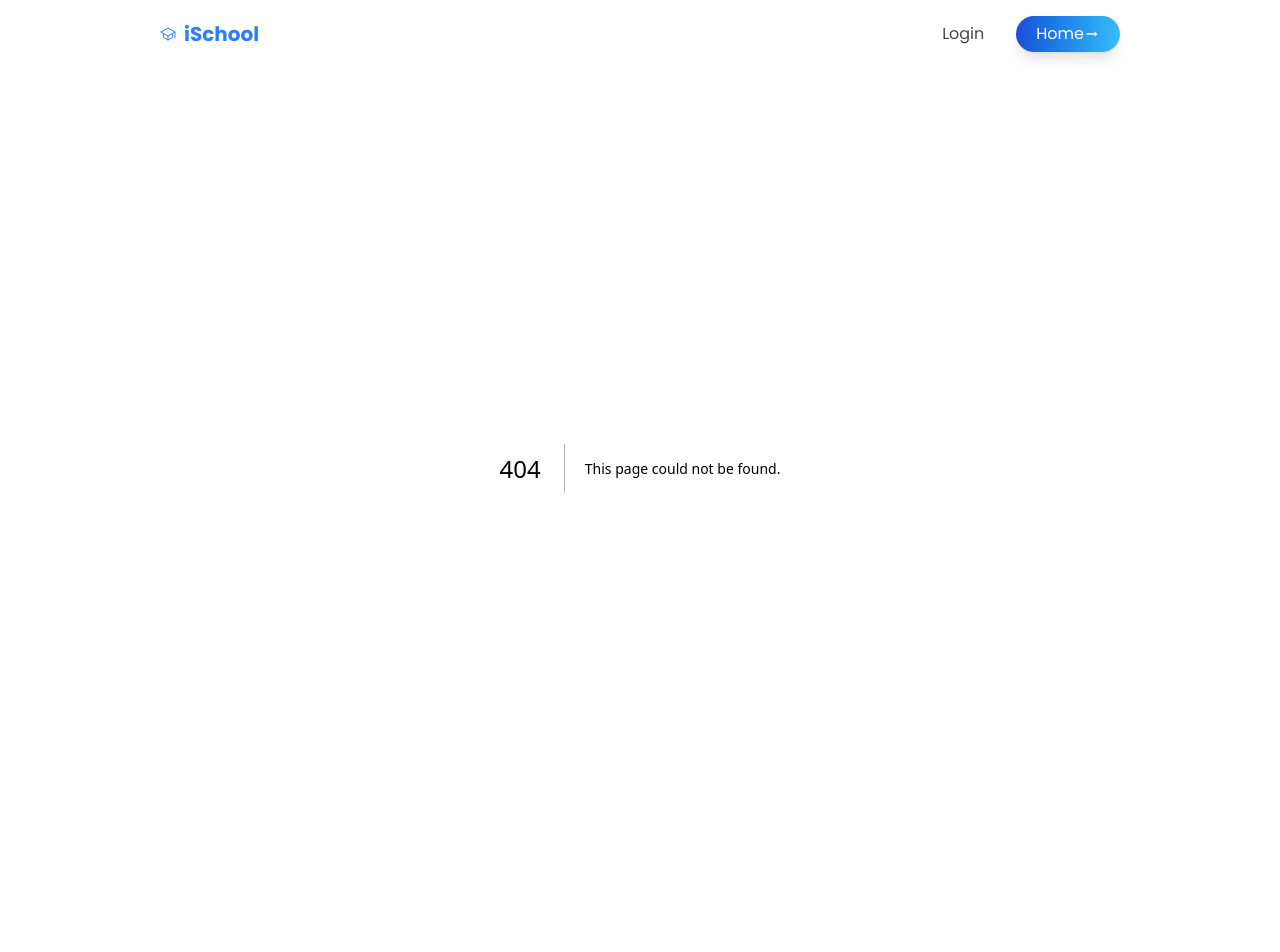
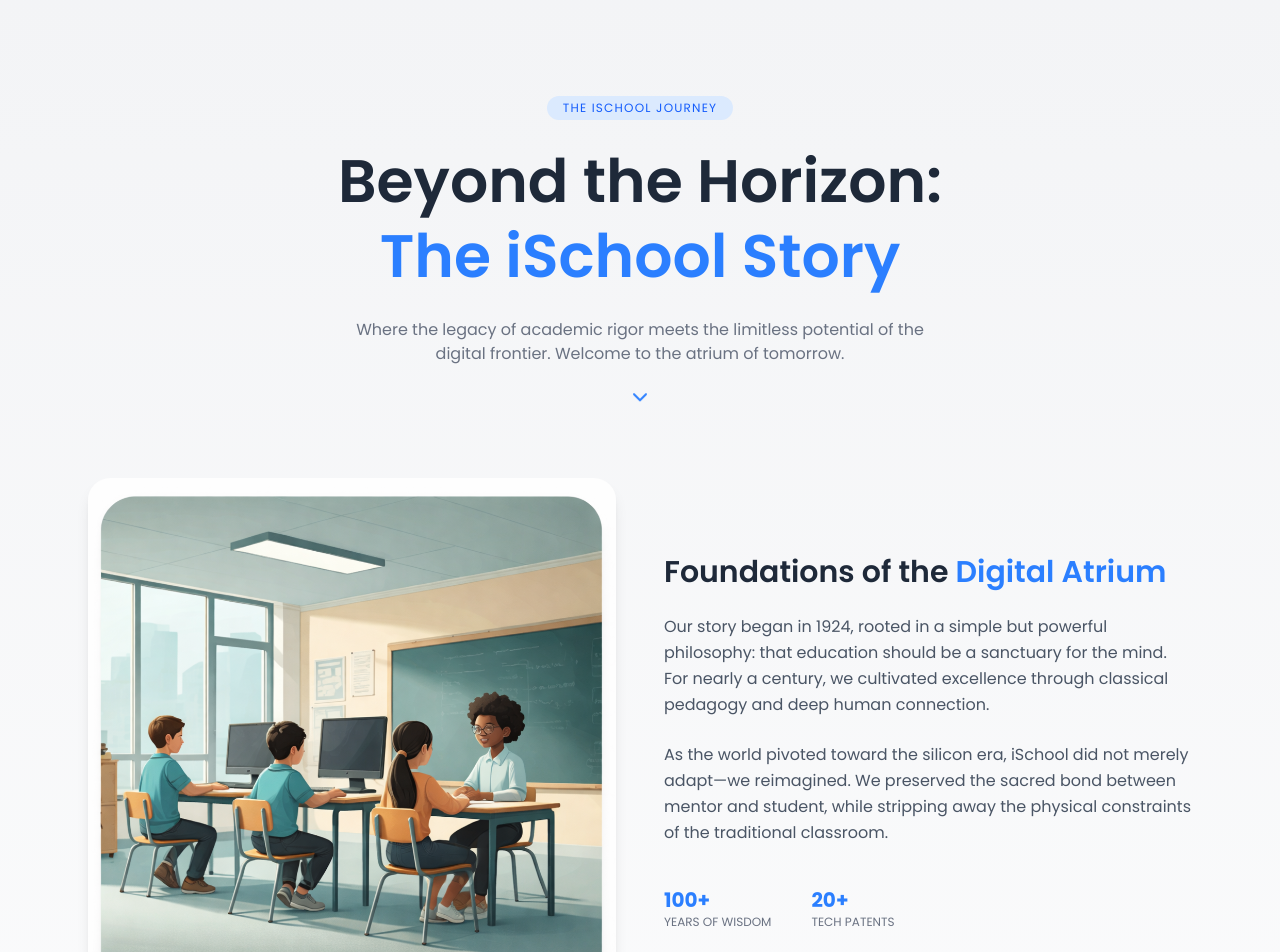
Before and after one commit to nicknasakt7/iSchool-Frontend, a Next.js app: page /content in a window 1280 px wide. Before the commit this address had no page. Shown: the top 952 px of the page. Before the commit the page ends 868 px from the top, so only its background shows below. Built offline with nearby package versions, Linux system fonts and the light colour scheme.

Commit message:
feat(home):move navbar from main layout to home

```diff
--- /dev/null
+++ b/src/app/(home)/layout.tsx
@@ -0,0 +1,15 @@
+import Navbar from "@/components/navbar/navbar";
+
+export default function Layout({
+  children,
+}: Readonly<{
+  children: React.ReactNode;
+}>) {
+  return (
+    <>
+      <Navbar/>
+      {children}
+    </>
+
+  );
+}
--- /dev/null
+++ b/src/app/content/page.tsx
@@ -0,0 +1,112 @@
+'use client'
+
+import Image from "next/image";
+import { ChevronDown } from "lucide-react";
+import { motion } from "motion/react";
+
+export default function PageContent() {
+  return (
+    <motion.div
+      initial={{
+        opacity: 0,
+        scale: 0.5,
+      }}
+      animate={{ opacity: 1, scale: 1 }}
+      transition={{ duration: 0.9 }}
+    >
+      <div className="bg-linear-to-b from-gray-100 to-white min-h-screen">
+        <section className="flex flex-col items-center justify-center text-center px-6 pt-24 pb-16">
+          <span className="text-xs tracking-widest bg-blue-100 text-blue-600 px-4 py-1 rounded-full mb-6">
+            THE ISCHOOL JOURNEY
+          </span>
+          <h1 className="text-4xl sm:text-6xl font-semibold text-gray-800 leading-tight">
+            Beyond the Horizon: <br />
+            <span className="text-blue-500">The iSchool Story</span>
+          </h1>
+          <p className="mt-6 max-w-xl text-gray-500">
+            Where the legacy of academic rigor meets the limitless potential of
+            the digital frontier. Welcome to the atrium of tomorrow.
+          </p>
+          <ChevronDown className="mt-6 text-blue-500 animate-bounce" />
+        </section>
+
+        <section className="max-w-6xl mx-auto px-6 pb-20 grid md:grid-cols-2 gap-12 items-center">
+          <div className="rounded-3xl overflow-hidden shadow-lg">
+            <Image
+              src="/content.png"
+              alt="library"
+              width={600}
+              height={400}
+              className="w-full h-full object-cover"
+            />
+          </div>
+
+          <div className="space-y-6">
+            <h2 className="text-2xl sm:text-3xl font-semibold text-gray-800">
+              Foundations of the{" "}
+              <span className="text-blue-500">Digital Atrium</span>
+            </h2>
+
+            <p className="text-gray-600 leading-relaxed">
+              Our story began in 1924, rooted in a simple but powerful
+              philosophy: that education should be a sanctuary for the mind. For
+              nearly a century, we cultivated excellence through classical
+              pedagogy and deep human connection.
+            </p>
+
+            <p className="text-gray-600 leading-relaxed">
+              As the world pivoted toward the silicon era, iSchool did not
+              merely adapt—we reimagined. We preserved the sacred bond between
+              mentor and student, while stripping away the physical constraints
+              of the traditional classroom.
+            </p>
+
+            <div className="flex gap-10 pt-4">
+              <div>
+                <p className="text-blue-500 text-xl font-bold">100+</p>
+                <p className="text-xs text-gray-500">YEARS OF WISDOM</p>
+              </div>
+              <div>
+                <p className="text-blue-500 text-xl font-bold">20+</p>
+                <p className="text-xs text-gray-500">TECH PATENTS</p>
+              </div>
+            </div>
+          </div>
+        </section>
+
+        <section className="relative max-w-6xl mx-auto px-6 py-20 grid md:grid-cols-2 gap-12 items-center overflow-hidden">
+          <div className="absolute inset-0 -z-10">
+            <div className="absolute inset-0 bg-linear-to-r from-white via-white/80 to-transparent" />
+            <div className="absolute inset-0 backdrop-blur-[2px]" />
+          </div>
+
+          <div className="space-y-6">
+            <h2 className="text-2xl sm:text-3xl font-semibold text-gray-800">
+              The Birth of the Ischool <br />{" "}
+              <span className="text-blue-500">AI Insight Layer</span>
+            </h2>
+
+            <p className="text-gray-600 leading-relaxed">
+              We didnt build AI to replace teachers; we built it to liberate
+              them. The AI Insight Layer was born from a radical question: What
+              if technology could handle the data, so humans could focus on the
+              soul?
+            </p>
+
+            <div className="flex gap-10 pt-4"></div>
+          </div>
+
+          <div className="rounded-3xl overflow-hidden shadow-xl">
+            <Image
+              src="/content.png"
+              alt="library"
+              width={600}
+              height={400}
+              className="w-full h-full object-cover"
+            />
+          </div>
+        </section>
+      </div>
+    </motion.div>
+  );
+}
--- a/src/app/layout.tsx
+++ b/src/app/layout.tsx
@@ -30,7 +30,7 @@ export default function RootLayout({
   return (
     <html lang="en" className={cn("font-sans", inter.variable)}>
       <body className={`antialiased ${poppins.className}`}>
-        <Navbar />
+
         {children}
         <Toaster position="top-right" richColors />
       </body>
--- a/src/app/styles/globals.css
+++ b/src/app/styles/globals.css
@@ -1,15 +1,10 @@
-@import "tailwindcss";
-@import "tw-animate-css";
-@import "shadcn/tailwind.css";
+@import 'tailwindcss';
+@import 'tw-animate-css';
+@import 'shadcn/tailwind.css';
 
 @custom-variant dark (&:is(.dark *));
 
 @theme inline {
-
-  --color-background: var(--background);
-  --color-foreground: var(--foreground);
-  --font-sans: var(--font-poppins);
-  --font-mono: var(--font-geist-mono);
   --font-heading: var(--font-sans);
   --font-sans: var(--font-sans);
   --color-sidebar-ring: var(--sidebar-ring);
@@ -53,18 +48,18 @@
 }
 
 :root {
-  --background: oklch(1 0 0);
-  --foreground: oklch(0.145 0 0);
-  --card: oklch(1 0 0);
+  --background: oklch(96% 0 0);
+  --foreground: oklch(14.479% 0.00002 271.152 / 0.826);
+  --card: oklch(100% 0.00011 271.152);
   --card-foreground: oklch(0.145 0 0);
   --popover: oklch(1 0 0);
   --popover-foreground: oklch(0.145 0 0);
-  --primary: oklch(0.205 0 0);
-  --primary-foreground: oklch(0.985 0 0);
+  --primary: oklch(54.6% 0.245 262.881);
+  --primary-foreground: oklch(98.511% 0.00011 271.152 / 0.924);
   --secondary: oklch(0.97 0 0);
   --secondary-foreground: oklch(0.205 0 0);
-  --muted: oklch(0.97 0 0);
-  --muted-foreground: oklch(0.556 0 0);
+  --muted: oklch(97.015% 0.00011 271.152 / 0.519);
+  --muted-foreground: oklch(41.283% 0.00005 271.152);
   --accent: oklch(0.97 0 0);
   --accent-foreground: oklch(0.205 0 0);
   --destructive: oklch(0.577 0.245 27.325);
--- a/src/components/content/content.tsx
+++ b/src/components/content/content.tsx
@@ -4,6 +4,7 @@ import Image from "next/image";
 import { MdArrowRightAlt } from "react-icons/md";
 import { motion } from "motion/react";
 import FooterContent from "./footercontent";
+import Link from "next/link";
 
 // export default function ContentHome() {
 //   return (
@@ -85,7 +86,6 @@ export default function Hero() {
       transition={{ duration: 1 }}
     >
       <div className="flex flex-col md:flex-row pt-10 px-5">
-        {/* LEFT */}
         <div>
           <div className="bg-[#f0f4f8] inline-block">
             <h1 className="text-[10px]">
@@ -93,7 +93,6 @@ export default function Hero() {
             </h1>
           </div>
 
-          {/* 🔥 Typing Text */}
           <div className="mt-5 space-y-2.5 text-5xl">
             <motion.p variants={container} initial="hidden" animate="visible">
               {text1.split("").map((char, i) => (
@@ -128,10 +127,12 @@ export default function Hero() {
           </div>
 
           <div className="mt-5 flex gap-5">
+            <Link href={'/content'}>
             <button className="flex items-center bg-linear-to-r from-[#1d4ed8] to-[#38bdf8] shadow-lg hover:opacity-90 transition-all px-5 py-1.5 rounded-2xl text-white">
               <p>Explore School</p>
               <MdArrowRightAlt />
             </button>
+            </Link>
 
             <button className="bg-white rounded-2xl hover:bg-[#f7f9fb] px-5">
               Our Curriculum
@@ -139,7 +140,6 @@ export default function Hero() {
           </div>
         </div>
 
-        {/* RIGHT */}
         <div>
           <Image
             src="/content.png"
@@ -150,7 +150,7 @@ export default function Hero() {
           />
         </div>
       </div>
-        {/* footer content */}
+
         <FooterContent/>
     </motion.div>
   );
--- a/src/components/navbar/navbar.tsx
+++ b/src/components/navbar/navbar.tsx
@@ -4,6 +4,7 @@ import Link from "next/link";
 import { useState } from "react";
 import { IoSchoolOutline } from "react-icons/io5";
 import { MdArrowRightAlt } from "react-icons/md";
+import { Button } from "../ui/button";
 
 export default function Navbar() {
     const [sidebarOpen, setSidsbaropen] = useState(false)
@@ -30,6 +31,7 @@ export default function Navbar() {
           <a onClick={() => setSidsbaropen(false)} href="#contect" className=' hover:scale-105'>Home</a>
           <MdArrowRightAlt />
         </div>
+        <Button variant='destructive'>cancel</Button>
       </div>
     </nav>
   );
--- a/src/components/ui/button.tsx
+++ b/src/components/ui/button.tsx
@@ -9,7 +9,7 @@ const buttonVariants = cva(
   {
     variants: {
       variant: {
-        default: "bg-primary text-primary-foreground hover:bg-primary/80",
+        default: "bg-primary rounded-full text-primary-foreground hover:bg-primary/80",
         outline:
           "border-border bg-background shadow-xs hover:bg-muted hover:text-foreground aria-expanded:bg-muted aria-expanded:text-foreground dark:border-input dark:bg-input/30 dark:hover:bg-input/50",
         secondary:
@@ -17,7 +17,7 @@ const buttonVariants = cva(
         ghost:
           "hover:bg-muted hover:text-foreground aria-expanded:bg-muted aria-expanded:text-foreground dark:hover:bg-muted/50",
         destructive:
-          "bg-destructive/10 text-destructive hover:bg-destructive/20 focus-visible:border-destructive/40 focus-visible:ring-destructive/20 dark:bg-destructive/20 dark:hover:bg-destructive/30 dark:focus-visible:ring-destructive/40",
+          "bg-destructive/10 rounded-full  text-destructive hover:bg-destructive/20 focus-visible:border-destructive/40 focus-visible:ring-destructive/20 dark:bg-destructive/20 dark:hover:bg-destructive/30 dark:focus-visible:ring-destructive/40",
         link: "text-primary underline-offset-4 hover:underline",
       },
       size: {
```
Also changed, not shown: src/app/(home)/page.tsx (renamed from src/app/page.tsx).
